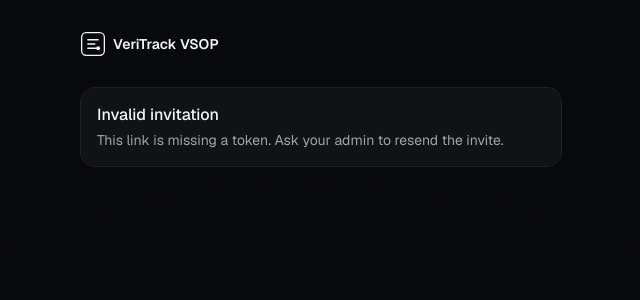
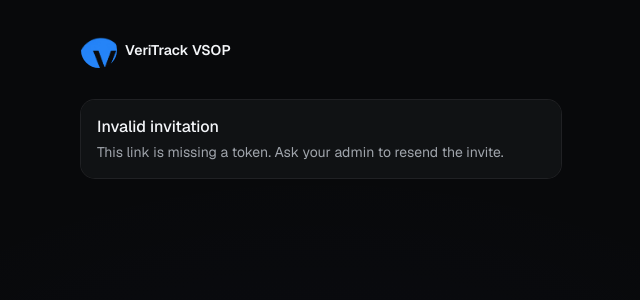
Before and after one commit to chemist-god/VSOP-frontend, a Next.js app: page /invite/accept in a window 1280 px wide. Shown: the top 300 px of the page, without its empty margins (319-959 px from the left). Built offline with nearby package versions, Linux system fonts and the light colour scheme; no server answers.

Commit message:
Templates: replace SVG mark with theme-aware VSOP wordmark image

```diff
--- a/components/templates/triggerly/sections/logo.tsx
+++ b/components/templates/triggerly/sections/logo.tsx
@@ -1,42 +1,130 @@
+"use client";
+
+import { useEffect, useState } from "react";
+import Image from "next/image";
+import { useTheme } from "next-themes";
 import { cn } from "@/lib/utils";
 
-export const Logo = ({ className }: { className?: string }) => {
+/** Dark wordmark — use on light surfaces */
+const LOGO_FOR_LIGHT_UI = "/images/logo/vsop-logo-black.png";
+/** Light wordmark — use on dark surfaces */
+const LOGO_FOR_DARK_UI = "/images/logo/vsop-logo-light.png";
+
+/**
+ * Responsive logo presets (height-driven; width follows aspect).
+ * `icon` crops to the blue circle + V for collapsed rails.
+ */
+export const vsopLogoSizes = {
+  icon: {
+    height: 36,
+    width: 36,
+    className: "size-9",
+  },
+  sm: {
+    height: 28,
+    width: 52,
+    className: "h-7 w-auto max-w-[7.5rem]",
+  },
+  md: {
+    height: 34,
+    width: 64,
+    className: "h-8 w-auto max-w-[9rem] sm:h-9 sm:max-w-[10rem]",
+  },
+  lg: {
+    height: 42,
+    width: 78,
+    className: "h-9 w-auto max-w-[11rem] sm:h-10 sm:max-w-[12.5rem]",
+  },
+  xl: {
+    height: 52,
+    width: 96,
+    className: "h-11 w-auto max-w-[13rem] sm:h-12 sm:max-w-[15rem]",
+  },
+} as const;
+
+export type VsopLogoSize = keyof typeof vsopLogoSizes;
+
+type VsopLogoProps = {
+  size?: VsopLogoSize;
+  className?: string;
+  priority?: boolean;
+  /** Accessible name */
+  alt?: string;
+};
+
+function useLogoSrc() {
+  const { resolvedTheme } = useTheme();
+  const [mounted, setMounted] = useState(false);
+
+  useEffect(() => {
+    setMounted(true);
+  }, []);
+
+  // Default dark UI (app default) until hydrated
+  const isDark = !mounted || resolvedTheme !== "light";
+  return isDark ? LOGO_FOR_DARK_UI : LOGO_FOR_LIGHT_UI;
+}
+
+/**
+ * Full VSOP wordmark (circle + Vsop text), theme-aware.
+ */
+export function VsopLogo({
+  size = "md",
+  className,
+  priority = false,
+  alt = "VSOP",
+}: VsopLogoProps) {
+  const src = useLogoSrc();
+  const preset = vsopLogoSizes[size];
+
+  if (size === "icon") {
+    return (
+      <span
+        className={cn(
+          "relative inline-flex shrink-0 overflow-hidden rounded-full bg-transparent",
+          preset.className,
+          className,
+        )}
+        aria-label={alt}
+      >
+        <Image
+          src={src}
+          alt={alt}
+          width={1080}
+          height={582}
+          priority={priority}
+          className="pointer-events-none absolute inset-0 size-[175%] max-w-none select-none object-cover object-[22%_48%]"
+        />
+      </span>
+    );
+  }
+
   return (
-    <span className={cn("inline-flex items-center gap-2", className)}>
-      <LogoIcon className="size-6 mt-0.5" />
-      <span className="font-semibold tracking-tight text-foreground mt-1">
-        VeriTrack
-        <span className="opacity-45"> VSOP</span>
-      </span>
+    <Image
+      src={src}
+      alt={alt}
+      width={preset.width * 8}
+      height={preset.height * 8}
+      priority={priority}
+      className={cn(
+        "pointer-events-none select-none object-contain object-left",
+        preset.className,
+        className,
+      )}
+    />
+  );
+}
+
+/** Compact circle mark — collapsed sidebar / tight headers */
+export function LogoIcon({ className }: { className?: string }) {
+  return <VsopLogo size="icon" className={className} />;
+}
+
+/** Wordmark + optional label for marketing surfaces */
+export function Logo({ className }: { className?: string }) {
+  return (
+    <span className={cn("inline-flex items-center", className)}>
+      <VsopLogo size="md" priority />
     </span>
   );
-};
-
-export const LogoIcon = ({ className }: { className?: string }) => {
-  return (
-    <svg
-      className={cn("size-6", className)}
-      viewBox="0 0 28 28"
-      fill="none"
-      xmlns="http://www.w3.org/2000/svg"
-      aria-label="VeriTrack VSOP"
-    >
-      <rect
-        x="0.75"
-        y="0.75"
-        width="26.5"
-        height="26.5"
-        rx="5.25"
-        stroke="currentColor"
-        strokeWidth="1.5"
-      />
-      <path
-        d="M8 9h12M8 14h8M8 19h10"
-        stroke="currentColor"
-        strokeWidth="1.75"
-        strokeLinecap="round"
-      />
-      <circle cx="20" cy="19" r="2.25" fill="currentColor" />
-    </svg>
-  );
-};
+}
```
